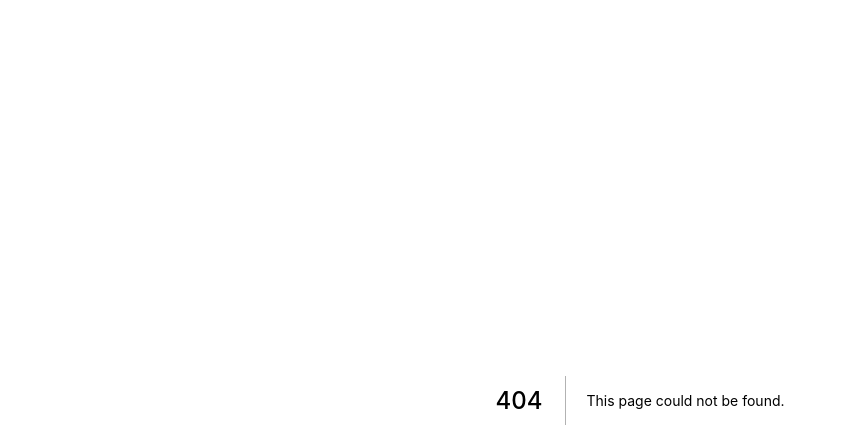
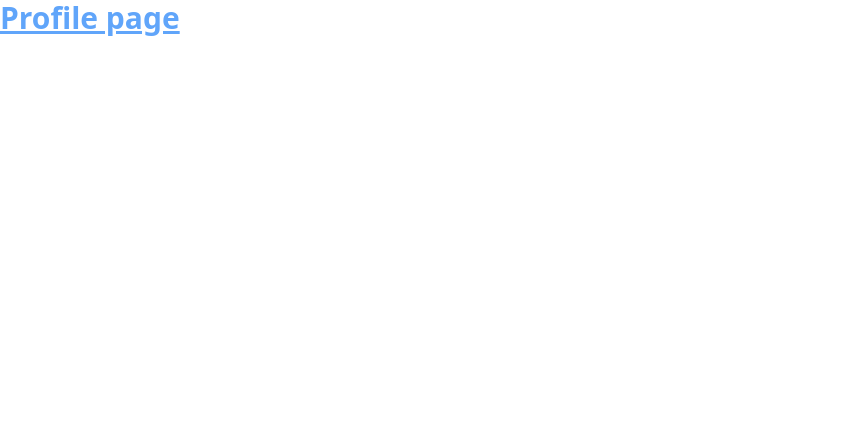
Before and after one commit to ankit-tailor/quora-clone, a Next.js app in the folder quora-fe/: page /profile in a window 1280 px wide. Before the commit this address had no page. Shown: the top 448 px of the page, without its empty margins (0-847 px from the left). Built offline with nearby package versions, Linux system fonts and the light colour scheme.

Commit message:
feat: profile page

```diff
--- /dev/null
+++ b/quora-fe/pages/profile.tsx
@@ -0,0 +1,11 @@
+import type { NextPage } from "next";
+
+const Profile: NextPage = () => {
+  return (
+    <div>
+      <h1 className="text-indigo text-3xl font-bold underline">Profile page</h1>
+    </div>
+  );
+};
+
+export default Profile;
```
